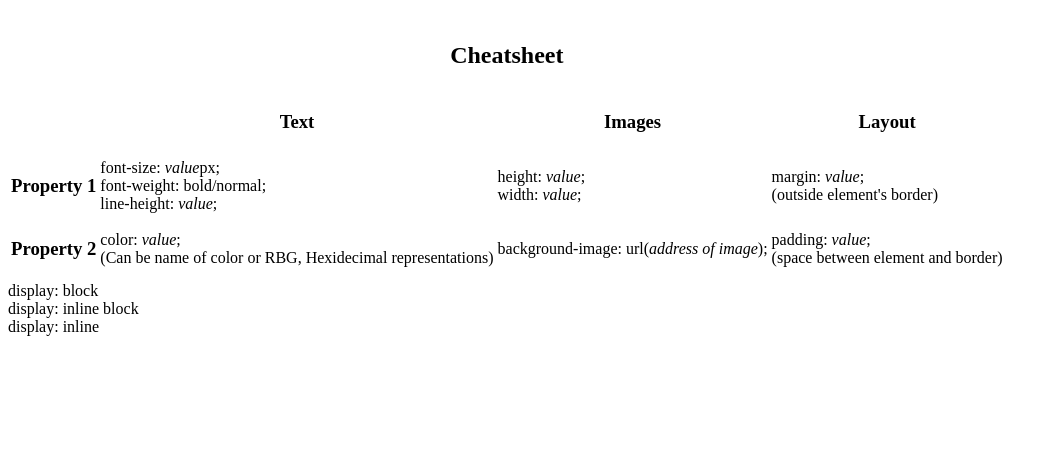
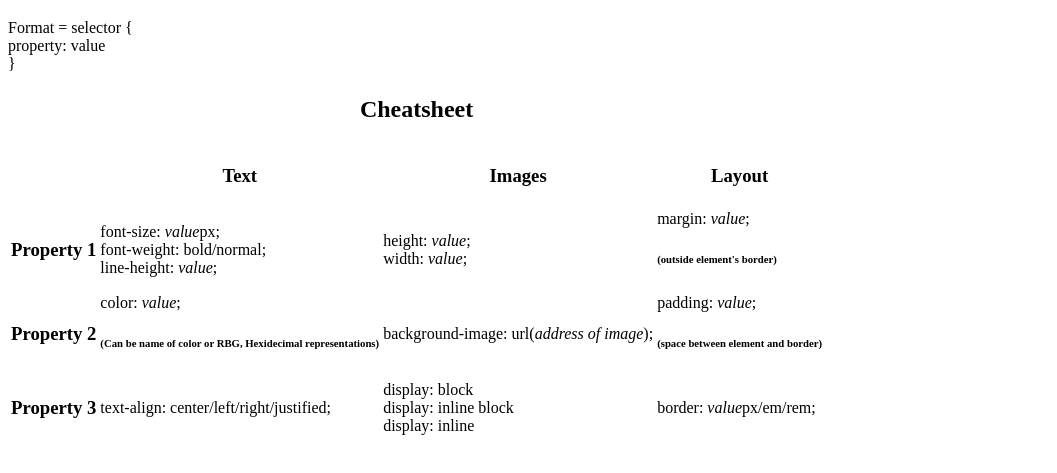
Before and after one commit to blackwidow28/Cheatsheet-project, a plain HTML site: page index.html in a window 1280 px wide. Shown: the part 61-534 px from the top of the page, without its empty margins (0-1057 px from the left). Drawn offline with Linux system fonts and the light colour scheme.

Commit message:
completed html

```diff
--- a/index.html
+++ b/index.html
@@ -34,27 +34,36 @@
                              width: <em>value</em>;
                         </td>
                         <td>margin: <em>value</em>;<br>
-                            <span>(outside element's border)</span>
+                            <h6>(outside element's border)</h6>
                         </td>
                     </tr>
                     <tr>
                         <th scope="row"><h3>Property 2</h3></th>
                         <td>color: <em>value</em>;<br>
-                            <span>(Can be name of color or RBG, Hexidecimal representations)</span>
+                            <h6>(Can be name of color or RBG, Hexidecimal representations)</h6>
                         </td>
                         <td>background-image: url(<em>address of image</em>);</td>
 
                         <td>padding: <em>value</em>;<br>
-                            <span>(space between element and border)</span>
+                            <h6>(space between element and border)</h6>
                         </td>
                     </tr>
+                    <tr>
+                        <th scope="row"><h3>Property 3</h3></th>
+                        <td>text-align: center/left/right/justified;</td>
+                        <td>display: block<br>
+                            display: inline block<br>
+                            display: inline
+                        </td>
+                        <td>border: <em>value</em>px/em/rem;</td>
+                    </tr>
                 </tbody>
+                <tfoot>
+                    Format = selector { <br>
+                        property: value <br>
+                    }
+                </tfoot>
             </table>
         </main>
     </body>
 </html>
-
-<td>display: block<br>
-    display: inline block<br>
-    display: inline
-</td>
```
